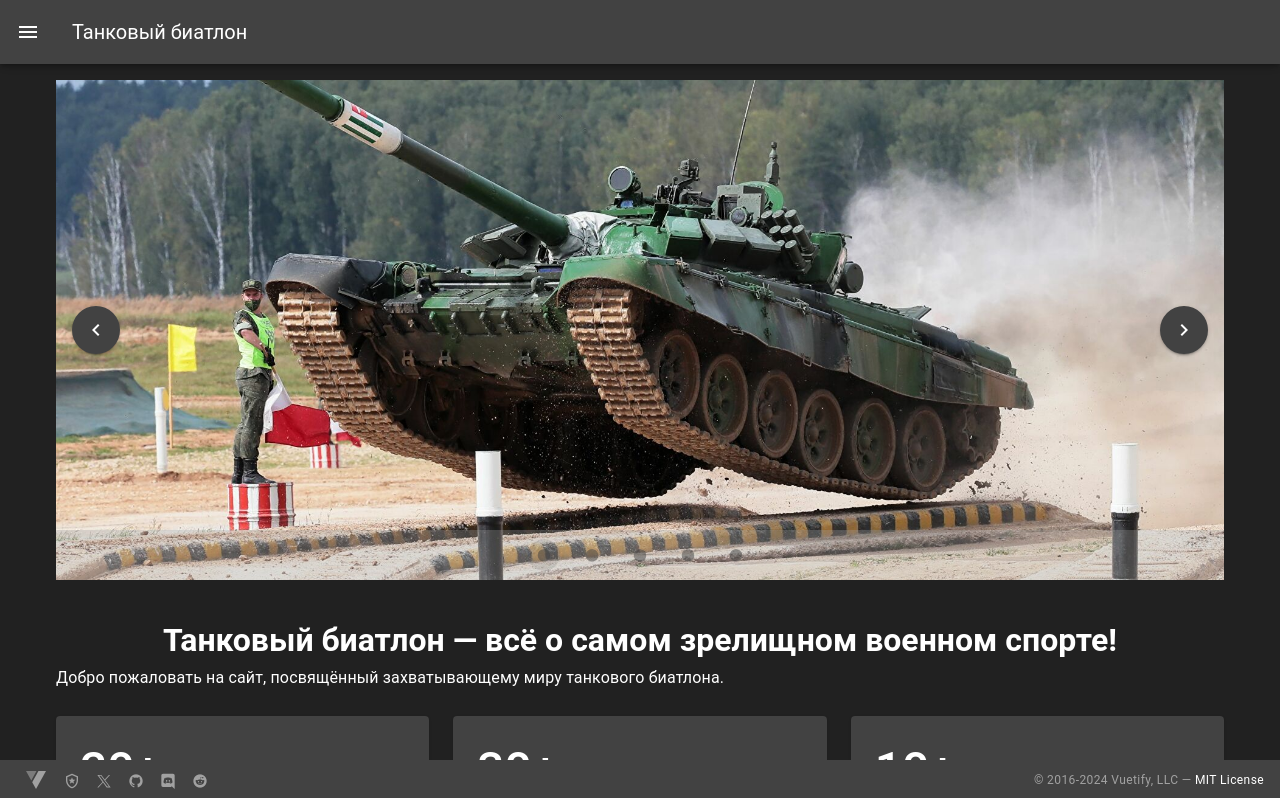
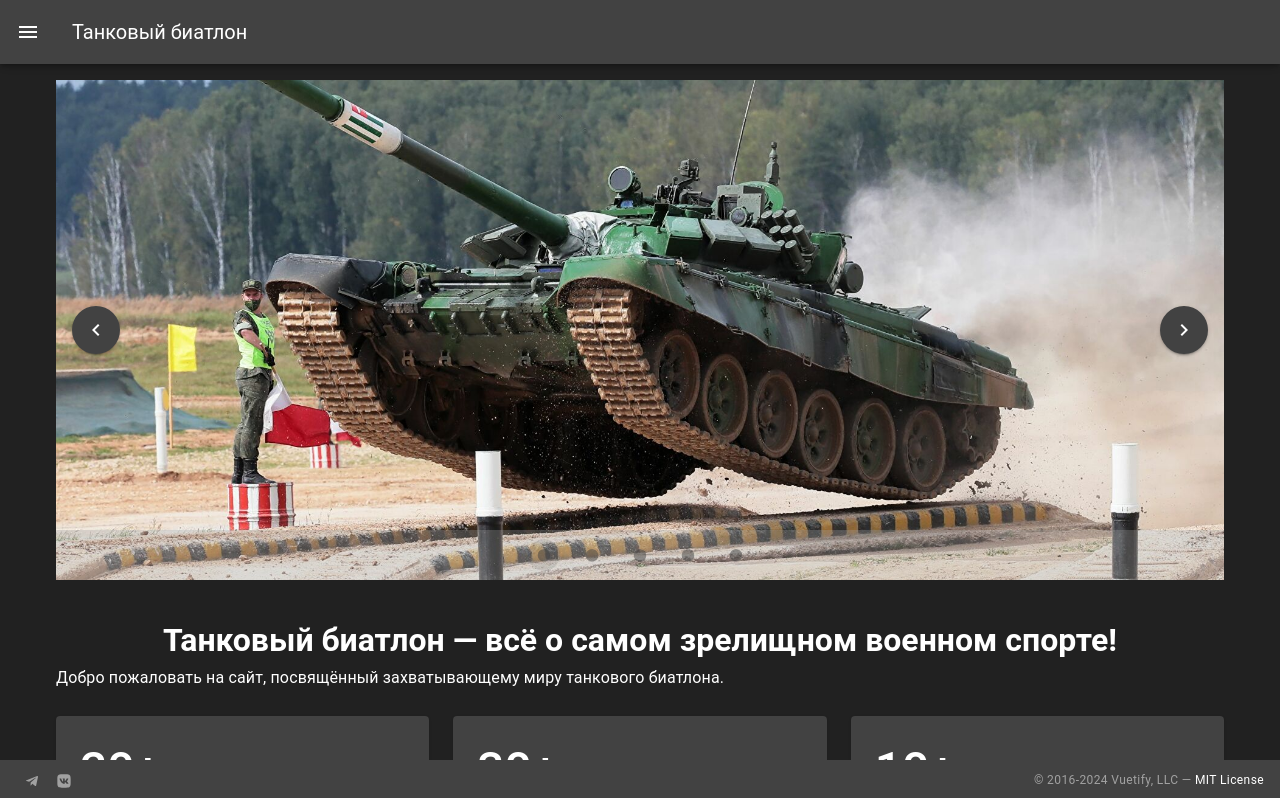
Before and after one commit to ArsenHealer/biathlon, a Vue app: page / in a window 1280 px wide. Shown: the top 798 px of the page. Built offline with nearby package versions, Linux system fonts and the light colour scheme.

Commit message:
Добавил соц сети

```diff
--- a/src/components/AppFooter.vue
+++ b/src/components/AppFooter.vue
@@ -36,34 +36,14 @@
 <script setup>
   const items = [
     {
-      title: 'Vuetify Documentation',
-      icon: `$vuetify`,
-      href: 'https://vuetifyjs.com/',
+      title: 'Telegram',
+      icon: ["M9.78 18.65l.28-4.23l7.68-6.92c.34-.31-.07-.46-.52-.19L7.74 13.3L3.64 12c-.88-.25-.89-.86.2-1.3l15.97-6.16c.73-.33 1.43.18 1.15 1.3l-2.72 12.81c-.19.91-.74 1.13-1.5.71L12.6 16.3l-1.99 1.93c-.23.23-.42.42-.83.42z"],
+      href: 'https://t.me/+P8-HpGv9IdU3NDM6',
     },
     {
-      title: 'Vuetify Support',
-      icon: 'mdi-shield-star-outline',
-      href: 'https://support.vuetifyjs.com/',
-    },
-    {
-      title: 'Vuetify X',
-      icon: ['M2.04875 3.00002L9.77052 13.3248L1.99998 21.7192H3.74882L10.5519 14.3697L16.0486 21.7192H22L13.8437 10.8137L21.0765 3.00002H19.3277L13.0624 9.76874L8.0001 3.00002H2.04875ZM4.62054 4.28821H7.35461L19.4278 20.4308H16.6937L4.62054 4.28821Z'],
-      href: 'https://x.com/vuetifyjs',
-    },
-    {
-      title: 'Vuetify GitHub',
-      icon: `mdi-github`,
-      href: 'https://github.com/vuetifyjs/vuetify',
-    },
-    {
-      title: 'Vuetify Discord',
-      icon: ['M22,24L16.75,19L17.38,21H4.5A2.5,2.5 0 0,1 2,18.5V3.5A2.5,2.5 0 0,1 4.5,1H19.5A2.5,2.5 0 0,1 22,3.5V24M12,6.8C9.32,6.8 7.44,7.95 7.44,7.95C8.47,7.03 10.27,6.5 10.27,6.5L10.1,6.33C8.41,6.36 6.88,7.53 6.88,7.53C5.16,11.12 5.27,14.22 5.27,14.22C6.67,16.03 8.75,15.9 8.75,15.9L9.46,15C8.21,14.73 7.42,13.62 7.42,13.62C7.42,13.62 9.3,14.9 12,14.9C14.7,14.9 16.58,13.62 16.58,13.62C16.58,13.62 15.79,14.73 14.54,15L15.25,15.9C15.25,15.9 17.33,16.03 18.73,14.22C18.73,14.22 18.84,11.12 17.12,7.53C17.12,7.53 15.59,6.36 13.9,6.33L13.73,6.5C13.73,6.5 15.53,7.03 16.56,7.95C16.56,7.95 14.68,6.8 12,6.8M9.93,10.59C10.58,10.59 11.11,11.16 11.1,11.86C11.1,12.55 10.58,13.13 9.93,13.13C9.29,13.13 8.77,12.55 8.77,11.86C8.77,11.16 9.28,10.59 9.93,10.59M14.1,10.59C14.75,10.59 15.27,11.16 15.27,11.86C15.27,12.55 14.75,13.13 14.1,13.13C13.46,13.13 12.94,12.55 12.94,11.86C12.94,11.16 13.45,10.59 14.1,10.59Z'],
-      href: 'https://community.vuetifyjs.com/',
-    },
-    {
-      title: 'Vuetify Reddit',
-      icon: `mdi-reddit`,
-      href: 'https://reddit.com/r/vuetifyjs',
+      title: 'Вконтакте',
+      icon: ["M15.07 2H8.93C3.33 2 2 3.33 2 8.93v6.14C2 20.67 3.33 22 8.93 22h6.14c5.6 0 6.93-1.33 6.93-6.93V8.93C22 3.33 20.67 2 15.07 2m3.08 14.27h-1.46c-.55 0-.72-.45-1.69-1.44c-.88-.83-1.26-.95-1.47-.95c-.29 0-.38.08-.38.5v1.31c0 .35-.11.57-1.04.57c-1.54 0-3.25-.94-4.45-2.67c-1.81-2.54-2.3-4.46-2.3-4.84c0-.21.07-.41.49-.41h1.47c.37 0 .51.16.65.56c.72 2.1 1.92 3.9 2.41 3.9c.19 0 .27-.09.27-.55V10.1c-.05-.98-.58-1.07-.58-1.42c0-.18.14-.34.37-.34h2.29c.31 0 .42.16.42.54v2.89c0 .31.13.42.23.42c.18 0 .34-.11.67-.45c1.05-1.17 1.8-2.98 1.8-2.98c.1-.21.26-.41.65-.41h1.43c.44 0 .54.23.44.54c-.18.85-1.96 3.36-1.94 3.36c-.16.25-.22.36 0 .65c.15.21.66.65 1 1.04c.62.71 1.1 1.3 1.23 1.71c.11.41-.09.62-.51.62z"],
+      href: 'https://vk.com/club228675930',
     },
   ]
 </script>
--- a/src/pages/about.vue
+++ b/src/pages/about.vue
@@ -7,13 +7,13 @@
     </v-row>
     <v-row>
       <v-col cols="12" sm="4">
-        <v-card append-icon="mdi-open-in-new" title="Telegram" class="pa-2" height="215" hover>
-          <v-card-text class="text-h6">@htrgk</v-card-text>
+        <v-card append-icon="mdi-open-in-new" title="Telegram" class="pa-2" height="215" hover link href="https://t.me/+P8-HpGv9IdU3NDM6">
+          <v-card-text class="text-h6">Танковый биатлон</v-card-text>
         </v-card>
       </v-col>
       <v-col cols="12" sm="4">
-        <v-card append-icon="mdi-open-in-new" title="Вконтакте" class="pa-2" height="215" hover>
-          <v-card-text class="text-h6">@jdfnj</v-card-text>
+        <v-card append-icon="mdi-open-in-new" title="Вконтакте" class="pa-2" height="215" hover link href="https://vk.com/club228675930">
+          <v-card-text class="text-h6">Танковый биатлон</v-card-text>
         </v-card>
       </v-col>
     </v-row>
```
